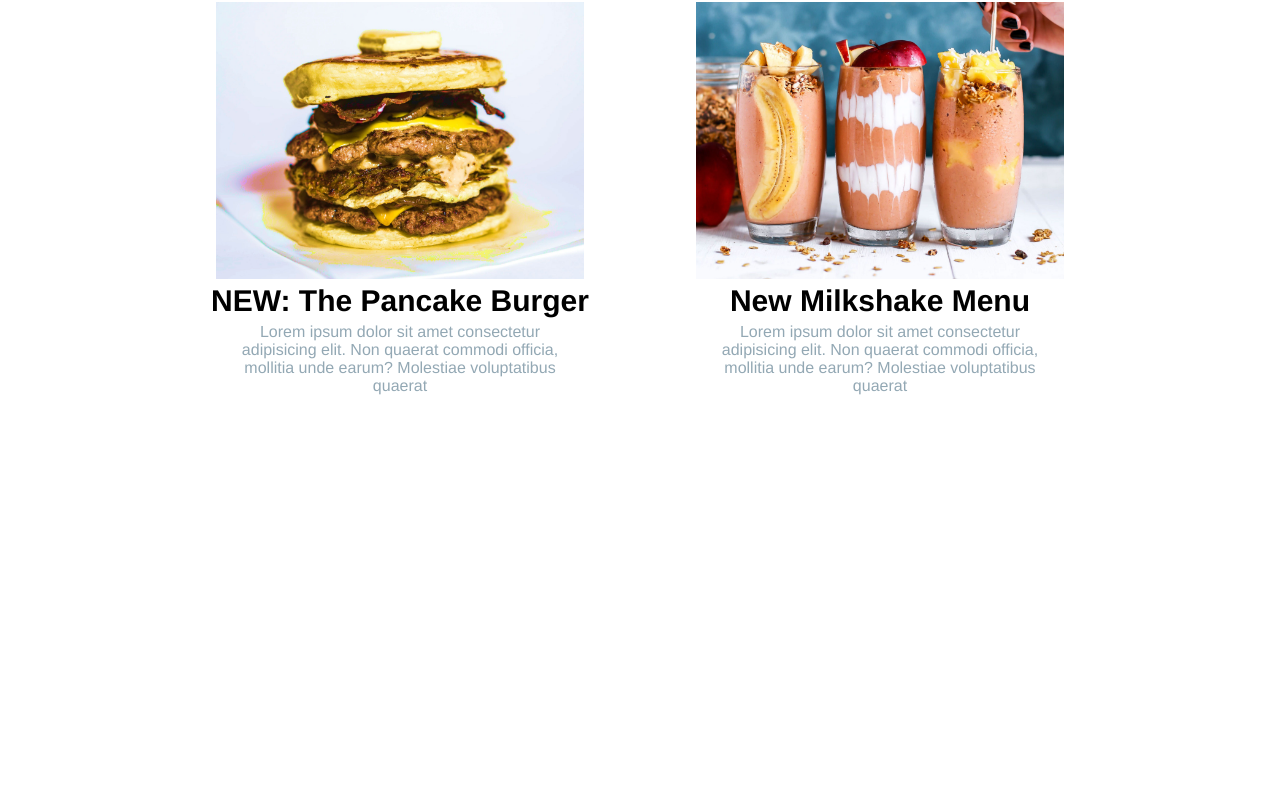
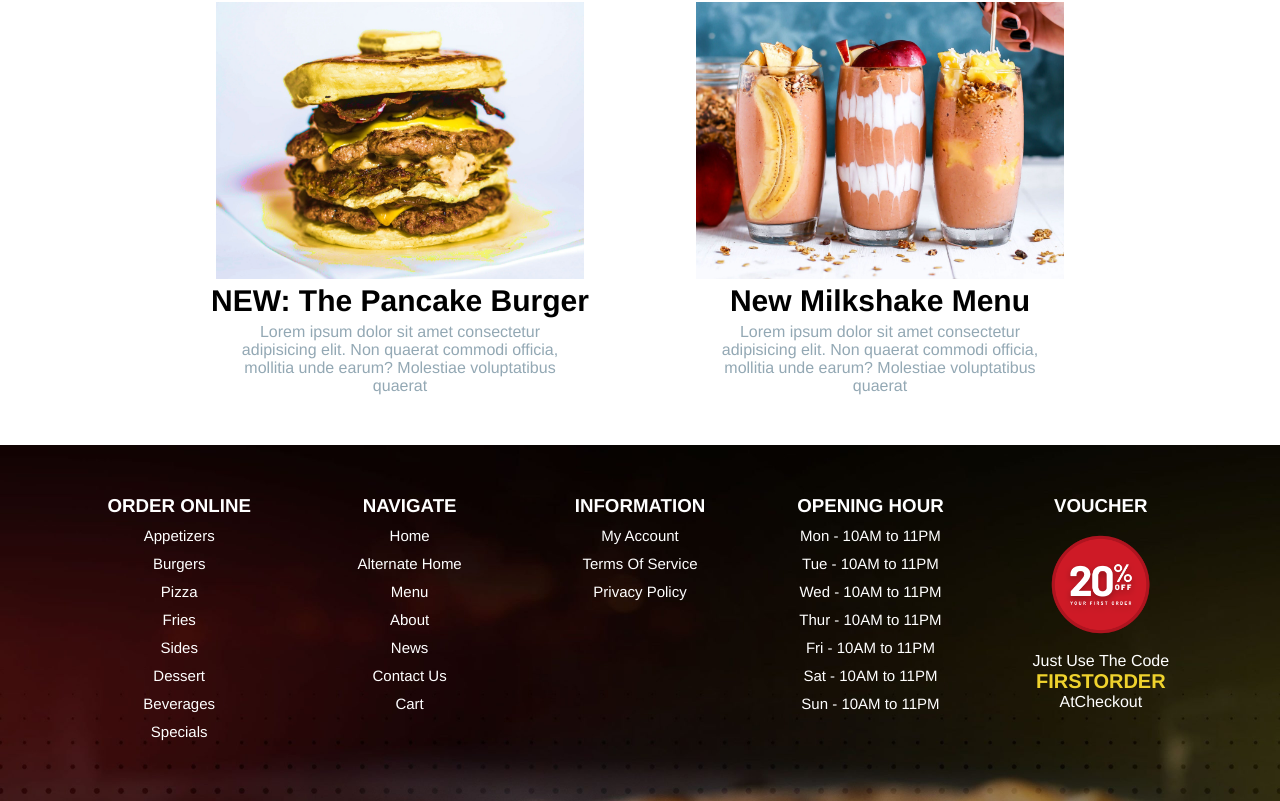
Before and after one commit to Antoniok2/proj-html-vuejs, a Vue app: page / in a window 1280 px wide. Shown: the part 2788-3589 px from the top of the page. Before the commit the page ends 3233 px from the top, so only its background shows below. Built offline with nearby package versions, Linux system fonts and the light colour scheme; the HTML template or start-up script is replaced by a standard one.

Commit message:
start footer nav

```diff
--- a/src/App.vue
+++ b/src/App.vue
@@ -10,7 +10,7 @@
     </main>
 
     <footer>
-
+      <Footer/>
     </footer>
 
   </div>
@@ -19,12 +19,14 @@
 <script>
 import Header from './components/Header.vue'
 import Main from '@/components/Main.vue'
+import Footer from '@/components/Footer.vue'
 
 export default {
   name: 'App',
   components: {
     Header,
-    Main
+    Main,
+    Footer
   }
 }
 </script>
--- /dev/null
+++ b/src/components/Footer.vue
@@ -0,0 +1,176 @@
+<template>
+    <div class="container">
+        <div class="navigation_bars">
+            <div class="bar">
+                <h3>ORDER ONLINE</h3>
+                <nav>
+                    <ul>
+                        <li>
+                            <a href="#">Appetizers</a>
+                        </li>
+                        <li>
+                            <a href="#">Burgers</a>
+                        </li>
+                        <li>
+                            <a href="#">Pizza</a>
+                        </li>
+                        <li>
+                            <a href="#">Fries</a>
+                        </li>
+                        <li>
+                            <a href="#">Sides</a>
+                        </li>
+                        <li>
+                            <a href="#">Dessert</a>
+                        </li>
+                        <li>
+                            <a href="#">Beverages</a>
+                        </li>
+                        <li>
+                            <a href="#">Specials</a>
+                        </li>
+                    </ul>
+                </nav>
+            </div>
+            <div class="bar">
+                <h3>NAVIGATE</h3>
+                <nav>
+                    <ul>
+                        <li>
+                            <a href="#">Home</a>
+                        </li>
+                        <li>
+                            <a href="#">Alternate Home</a>
+                        </li>
+                        <li>
+                            <a href="#">Menu</a>
+                        </li>
+                        <li>
+                            <a href="#">About</a>
+                        </li>
+                        <li>
+                            <a href="#">News</a>
+                        </li>
+                        <li>
+                            <a href="#">Contact Us</a>
+                        </li>
+                        <li>
+                            <a href="#">Cart</a>
+                        </li>
+                    </ul>
+                </nav>
+            </div>
+            <div class="bar">
+                <h3>INFORMATION</h3>
+                <nav>
+                    <ul>
+                        <li>
+                            <a href="#">My Account</a>
+                        </li>
+                        <li>
+                            <a href="#">Terms Of Service</a>
+                        </li>
+                        <li>
+                            <a href="#">Privacy Policy</a>
+                        </li>
+                    </ul>
+                </nav>
+            </div>
+            <div class="bar">
+                <h3>OPENING HOUR</h3>
+                <nav>
+                    <ul>
+                        <li>
+                            <a href="#">Mon - 10AM to 11PM</a>
+                        </li>
+                        <li>
+                            <a href="#">Tue - 10AM to 11PM</a>
+                        </li>
+                        <li>
+                            <a href="#">Wed - 10AM to 11PM</a>
+                        </li>
+                        <li>
+                            <a href="#">Thur - 10AM to 11PM</a>
+                        </li>
+                        <li>
+                            <a href="#">Fri - 10AM to 11PM</a>
+                        </li>
+                        <li>
+                            <a href="#">Sat - 10AM to 11PM</a>
+                        </li>
+                        <li>
+                            <a href="#">Sun - 10AM to 11PM</a>
+                        </li>
+                    </ul>
+                </nav>
+            </div>
+            <div class="bar">
+                <h3>VOUCHER</h3>
+                <img src="../assets/images/footer-coupon.png" alt="sale">
+                <span>Just Use The Code</span>
+                <h2>FIRSTORDER</h2>
+                <span>AtCheckout</span>
+            </div>
+        </div>
+    </div>
+</template>
+
+<script>
+export default {
+  name: 'Footer',
+
+}
+</script>
+
+<!-- Add "scoped" attribute to limit CSS to this component only -->
+<style scoped lang="scss">
+    .container {
+        width: 100%;
+        background-image: url("../assets/images/footer-background-scaled.jpg");
+        background-position: center center;
+        background-size: cover;
+        background-repeat: no-repeat;
+
+        .navigation_bars {
+            display: flex;
+            width: 90%;
+            margin: 0 auto;
+
+            h3 {
+                color: white;
+            }
+
+            .bar {
+                width: 20%;
+                margin: 50px 10px;
+                text-align: center;
+
+                img {
+                    display: block;
+                    width: 50%;
+                    margin: 15px auto;
+                }
+
+                span {
+                    color: white;
+                }
+
+                h2 {
+                    color: #efd22d;
+                    font-size: 20px;
+                }
+
+                nav ul li {
+                    list-style: none;
+                    margin: 10px 0;
+
+                    a {
+                        color: white;
+                        text-decoration: none;
+                        font-size: 15px;
+                    }
+                }
+            }
+        }
+    }
+</style>
```
